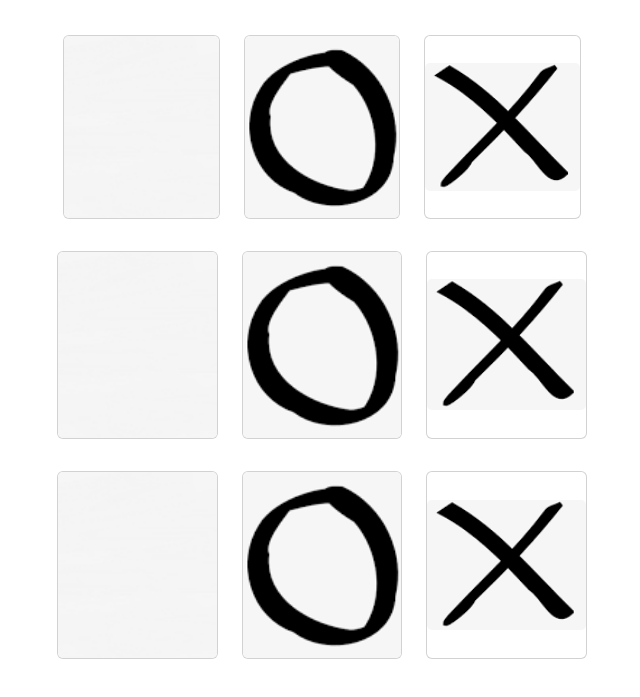
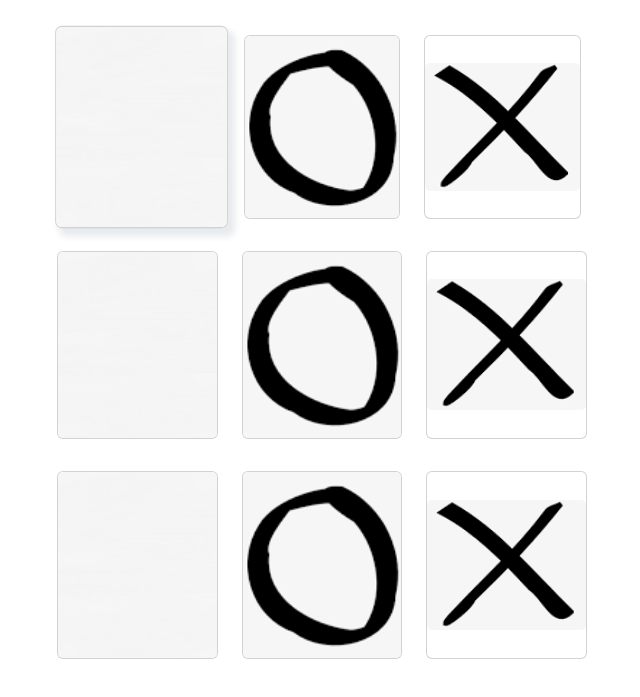
Before and after one commit to vlaugh1in/tic-tac-toe, a website: page client/index.html in a window 1280 px wide. In both pictures the pointer is over the element 459 px from the left and 195 px from the top of the page. Shown: the part 69-766 px from the top of the page, without its empty margins (318-958 px from the left). Drawn offline with nearby package versions, Linux system fonts and the light colour scheme.

Commit message:
Update stylesheet.css

```diff
--- a/client/stylesheet.css
+++ b/client/stylesheet.css
@@ -4,3 +4,19 @@ body{
 .table{
   font-family:'Courier New', Courier, monospace
 }
+
+.card{
+
+  transition: all 0.2s ease;
+  cursor: pointer;
+
+
+}
+
+
+
+.card:hover{
+
+  box-shadow: 5px 6px 6px 2px #e9ecef;
+  transform: scale(1.1);
+}
```
